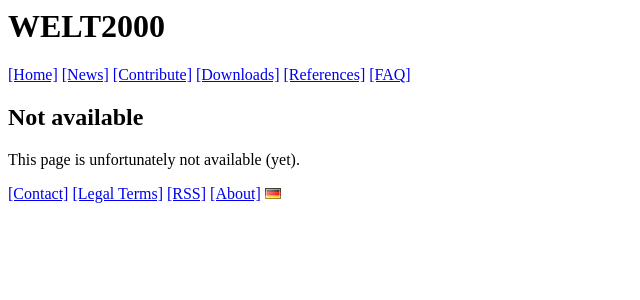
After one commit to Turbo87/welt2000, a Python web app: template welt2000/templates/not-available.jinja in a window 1280 px wide. The commit adds this page. Shown: the top 300 px of the page, without its empty margins (0-640 px from the left). Run offline with Jinja, Linux system fonts and the light colour scheme; the template is opened without the code that fills it, so the values that code supplies are empty.

Commit message:
Added "Not Available" page

```diff
--- a/welt2000/templates/_base.jinja
+++ b/welt2000/templates/_base.jinja
@@ -7,20 +7,21 @@
 
     <p>
     <a href="{{ url_for('index') }}">[{{ _('Home') }}]</a>
-    <a href="">[{{ _('News') }}]</a>
+    <a href="{{ url_for('not_available') }}">[{{ _('News') }}]</a>
     <a href="{{ url_for('contribute') }}">[{{ _('Contribute') }}]</a>
-    <a href="">[{{ _('Downloads') }}]</a>
+    <a href="{{ url_for('not_available') }}">[{{ _('Downloads') }}]</a>
     <a href="{{ url_for('references') }}">[{{ _('References') }}]</a>
-    <a href="">[{{ _('FAQ') }}]</a>
+    <a href="{{ url_for('not_available') }}">[{{ _('FAQ') }}]</a>
     </p>
 
     {% block content %}{% endblock %}
 
     <p>
-    <a href="">[{{ _('Contact') }}]</a>
-    <a href="">[{{ _('Legal Terms') }}]</a>
-    <a href="">[{{ _('RSS') }}]</a>
-    <a href="">[{{ _('About') }}]</a>
+    <a href="{{ url_for('not_available') }}">[{{ _('Contact') }}]</a>
+    <a href="{{ url_for('not_available') }}">[{{ _('Legal Terms') }}]</a>
+    <a href="{{ url_for('not_available') }}">[{{ _('RSS') }}]</a>
+    <a href="{{ url_for('not_available') }}">[{{ _('About') }}]</a>
+
     {% if get_locale() == 'de' -%}
     <a href="{{ url_for('lang', lang='en') }}"><img src="{{ url_for('static', filename='flags/gb.png') }}"></a>
     {%- else -%}
--- /dev/null
+++ b/welt2000/templates/not-available.jinja
@@ -0,0 +1,7 @@
+{% extends "_base.jinja" %}
+
+{% block content %}
+<h2>{{ _('Not available') }}</h2>
+
+<p>{{ _('This page is unfortunately not available (yet).') }}</p>
+{% endblock %}
--- a/welt2000/views.py
+++ b/welt2000/views.py
@@ -17,6 +17,11 @@ def references():
     return render_template('references.jinja')
 
 
+@app.route('/404')
+def not_available():
+    return render_template('not-available.jinja')
+
+
 @app.route('/lang/<lang>')
 def lang(lang):
     session['lang'] = lang
```
